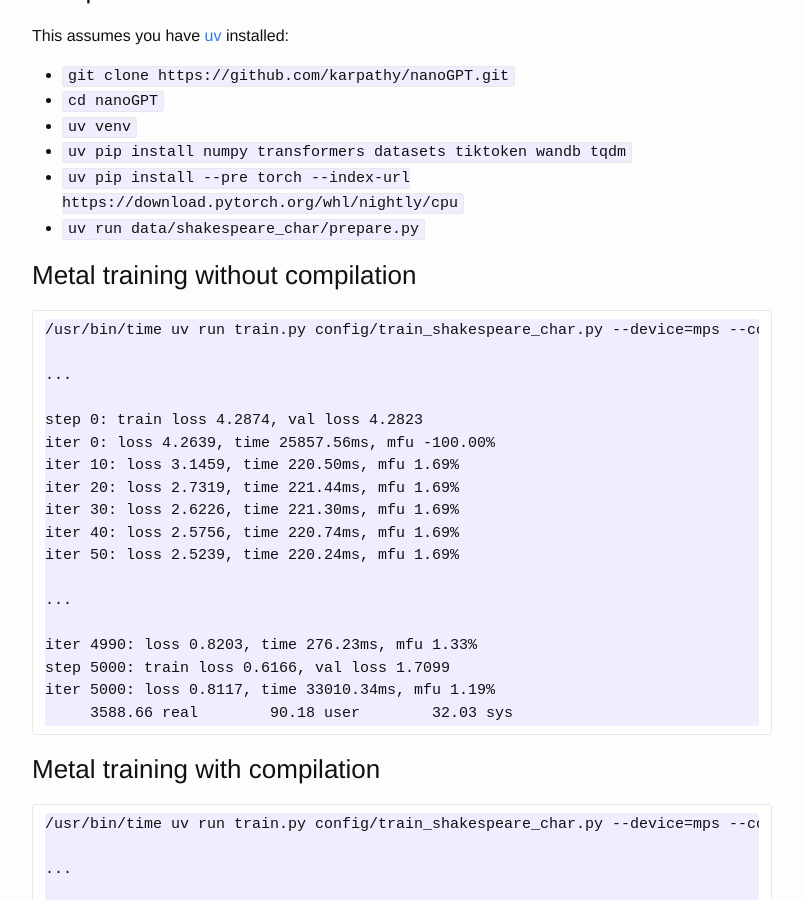
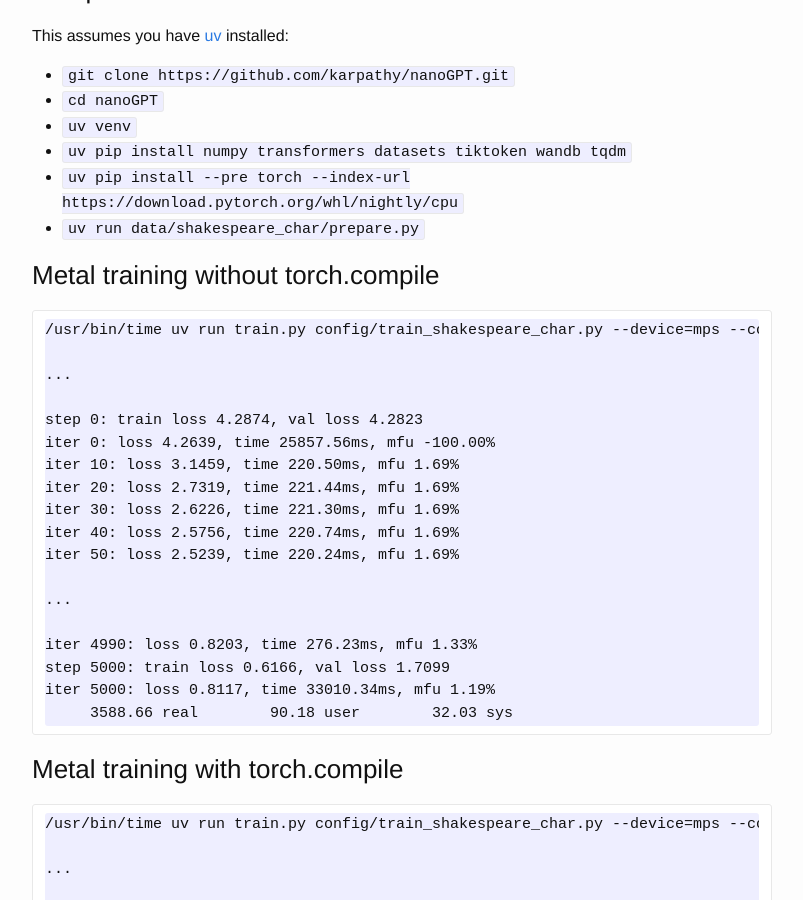
Before and after one commit to vglazer/vglazer.github.io, a Jekyll site: the page built from _posts/2025-09-16-state-of-training-on-metal.md, in a window 1280 px wide and 900 px high, scrolled down 1780 px. Shown: the whole window, without its empty margins (238-1041 px from the left). Built offline with Jekyll 4.4.1, drawn with Linux system fonts in a browser that asks for light colours; nearby versions of some CDN libraries.

Commit message:
Renamed headers

````diff
--- a/_posts/2025-09-16-state-of-training-on-metal.md
+++ b/_posts/2025-09-16-state-of-training-on-metal.md
@@ -49,7 +49,7 @@ This assumes you have [uv](https://docs.astral.sh/uv/) installed:
 - `uv pip install --pre torch --index-url https://download.pytorch.org/whl/nightly/cpu`
 - `uv run data/shakespeare_char/prepare.py`
 
-### Metal training without compilation
+### Metal training without torch.compile
 
 ```
 /usr/bin/time uv run train.py config/train_shakespeare_char.py --device=mps --compile=False
@@ -72,7 +72,7 @@ iter 5000: loss 0.8117, time 33010.34ms, mfu 1.19%
      3588.66 real        90.18 user        32.03 sys
 ```
 
-### Metal training with compilation
+### Metal training with torch.compile
 
 ```
 /usr/bin/time uv run train.py config/train_shakespeare_char.py --device=mps --compile=True
````
